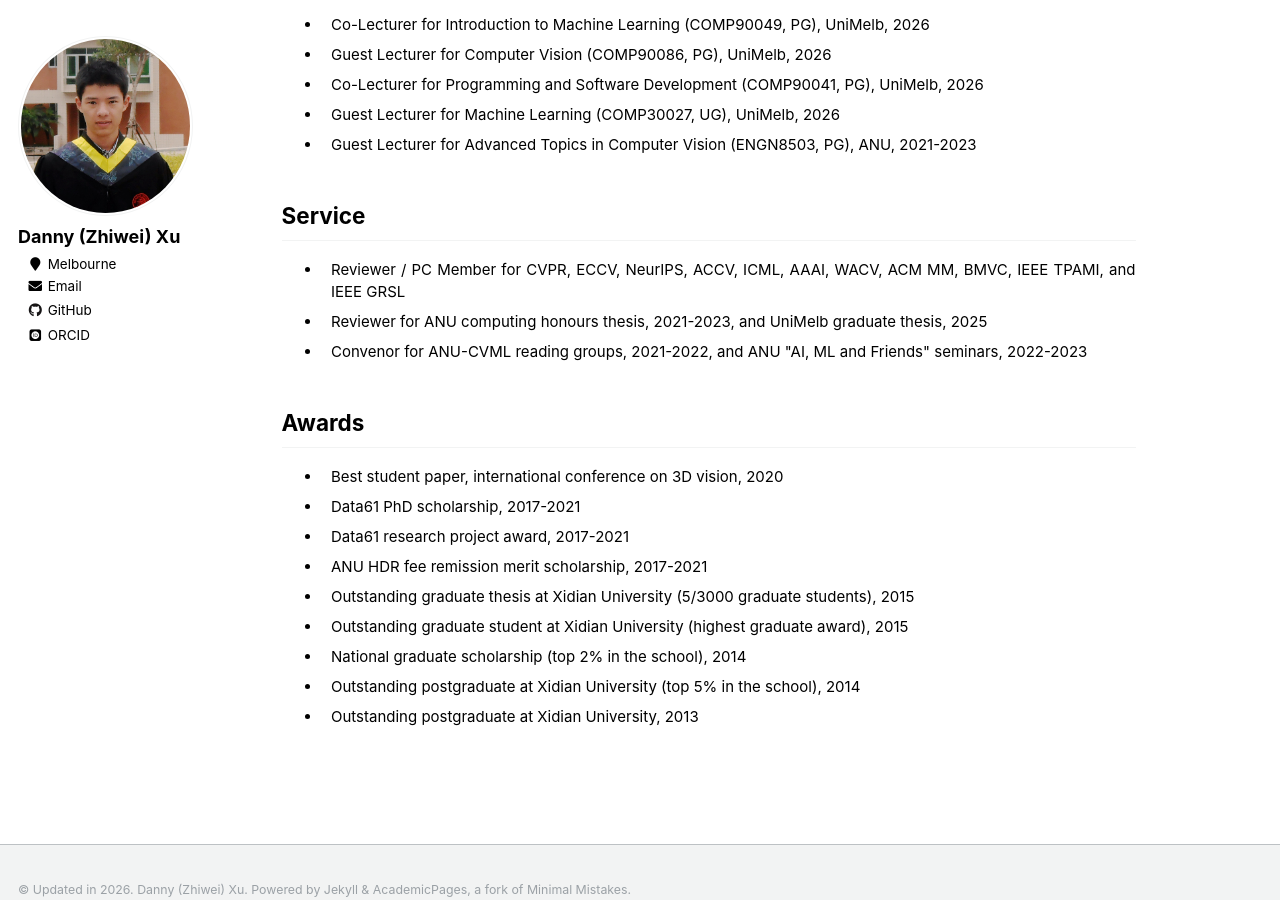
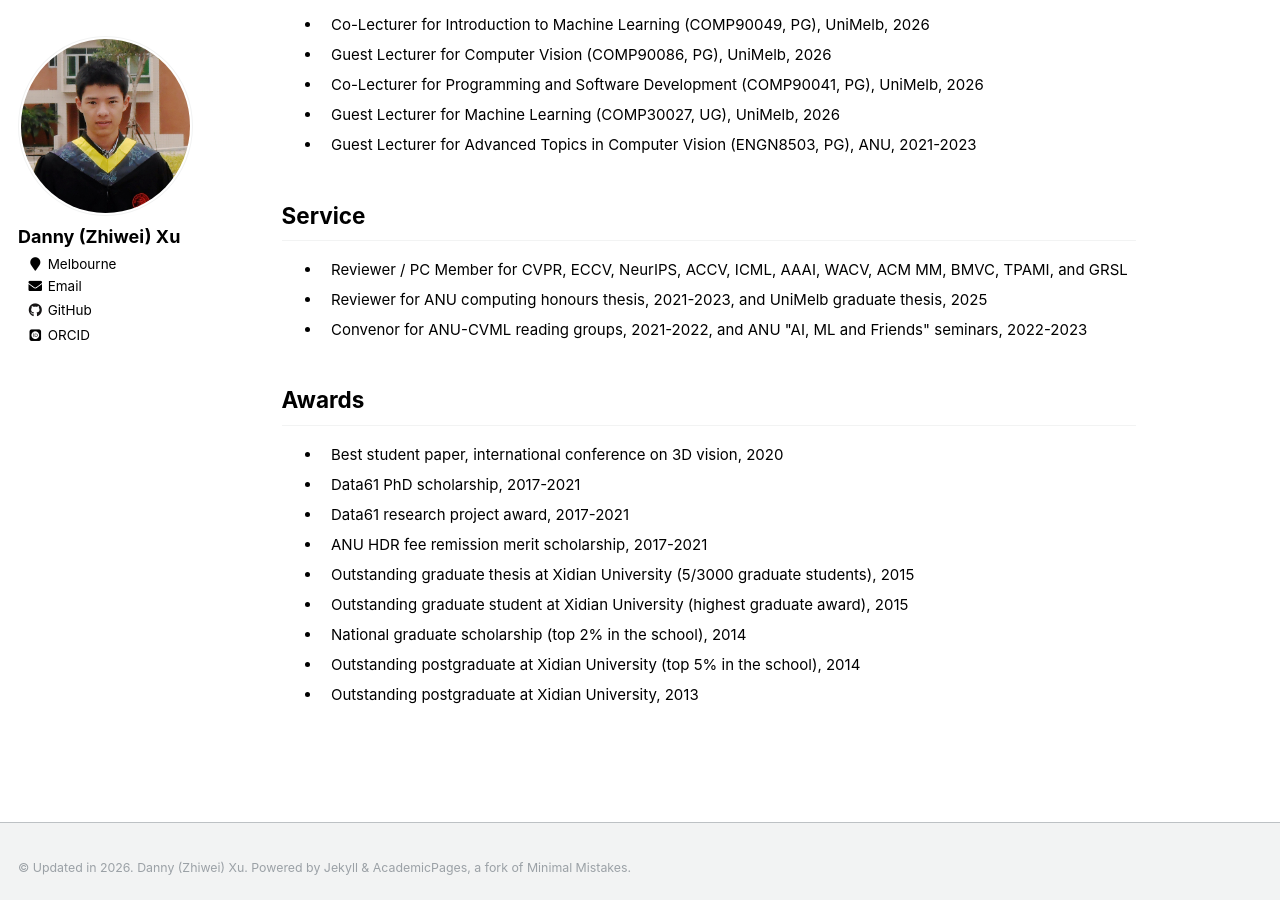
Before and after one commit to zwxu064/zwxu064.github.io, a Jekyll site: the page built from _pages/about.html, in a window 1280 px wide and 900 px high, scrolled down 3378 px. Built offline with Jekyll 4.4.1, drawn with Linux system fonts in a browser that asks for light colours; some web fonts are replaced.

Commit message:
Update about.html

```diff
--- a/_pages/about.html
+++ b/_pages/about.html
@@ -493,7 +493,7 @@ ul{li{padding-inline-start: 1ch;}}
 
 <h2 id="service">Service</h2>
   <ul>
-    <li><div>Reviewer / PC Member for CVPR, ECCV, NeurIPS, ACCV, ICML, AAAI, WACV, ACM MM, BMVC, IEEE TPAMI, and IEEE GRSL</div>
+    <li><div>Reviewer / PC Member for CVPR, ECCV, NeurIPS, ACCV, ICML, AAAI, WACV, ACM MM, BMVC, TPAMI, and GRSL</div>
 	<li><div>Reviewer for ANU computing honours thesis, 2021-2023, and UniMelb graduate thesis, 2025</div>
     <li><div>Convenor for ANU-CVML reading groups, 2021-2022, and ANU <a style="color: inherit;" href="https://cs.anu.edu.au/ai-ml-friends/", target="_blank">"AI, ML and Friends"</a> seminars, 2022-2023</div>
   </ul>
```
